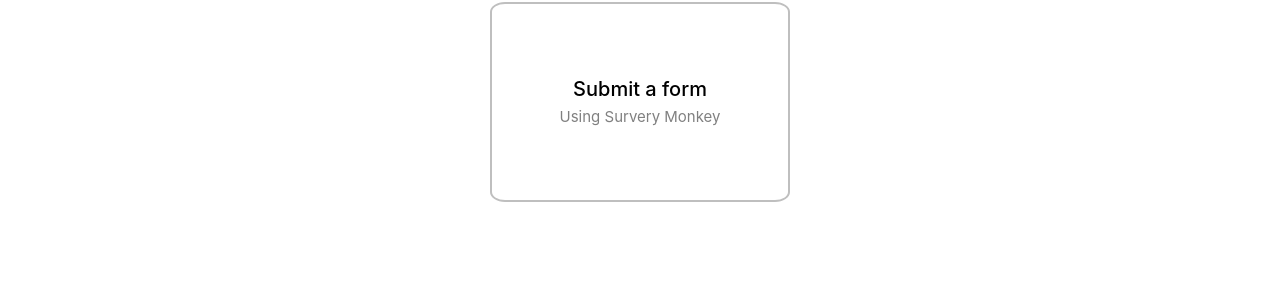
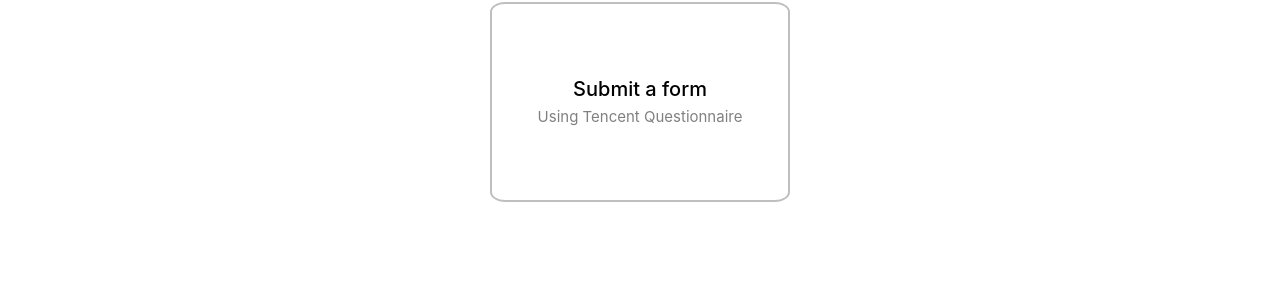
Before and after one commit to ttcps/ttcps.github.io, a Jekyll site: the page built from support/get-in-touch.html, in a window 1280 px wide. Shown: the part 202-502 px from the top of the page. Built offline with Jekyll 4.4.1, drawn with Linux system fonts in a browser that asks for light colours.

Commit message:
Update get-in-touch.html

```diff
--- a/support/get-in-touch.html
+++ b/support/get-in-touch.html
@@ -4,4 +4,4 @@
 permalink: /support/get-in-touch/
 ---
 <h1 style="text-align: center; margin-bottom: 0.67em; margin-top: 0px; padding-top: 0.67em; font-size: 3rem;">Get in touch</h1>
-<div style="width: 300px;height: 200px;border-radius: 5%;border-style: solid;border-color: #bfbfbf;border-width: 2px;text-align: center;margin: 0px auto"><div style="margin-top: 70px;"><a href="/go/Q8w65" style="color: black;font-size: 20px;font-weight: 500">Submit a form</a><span style="color: #808080;font-size: 15px"><br>Using Survery Monkey</span></div></div>
+<div style="width: 300px;height: 200px;border-radius: 5%;border-style: solid;border-color: #bfbfbf;border-width: 2px;text-align: center;margin: 0px auto"><div style="margin-top: 70px;"><a href="/go/Q8w65" style="color: black;font-size: 20px;font-weight: 500">Submit a form</a><span style="color: #808080;font-size: 15px"><br>Using Tencent Questionnaire</span></div></div>
```
